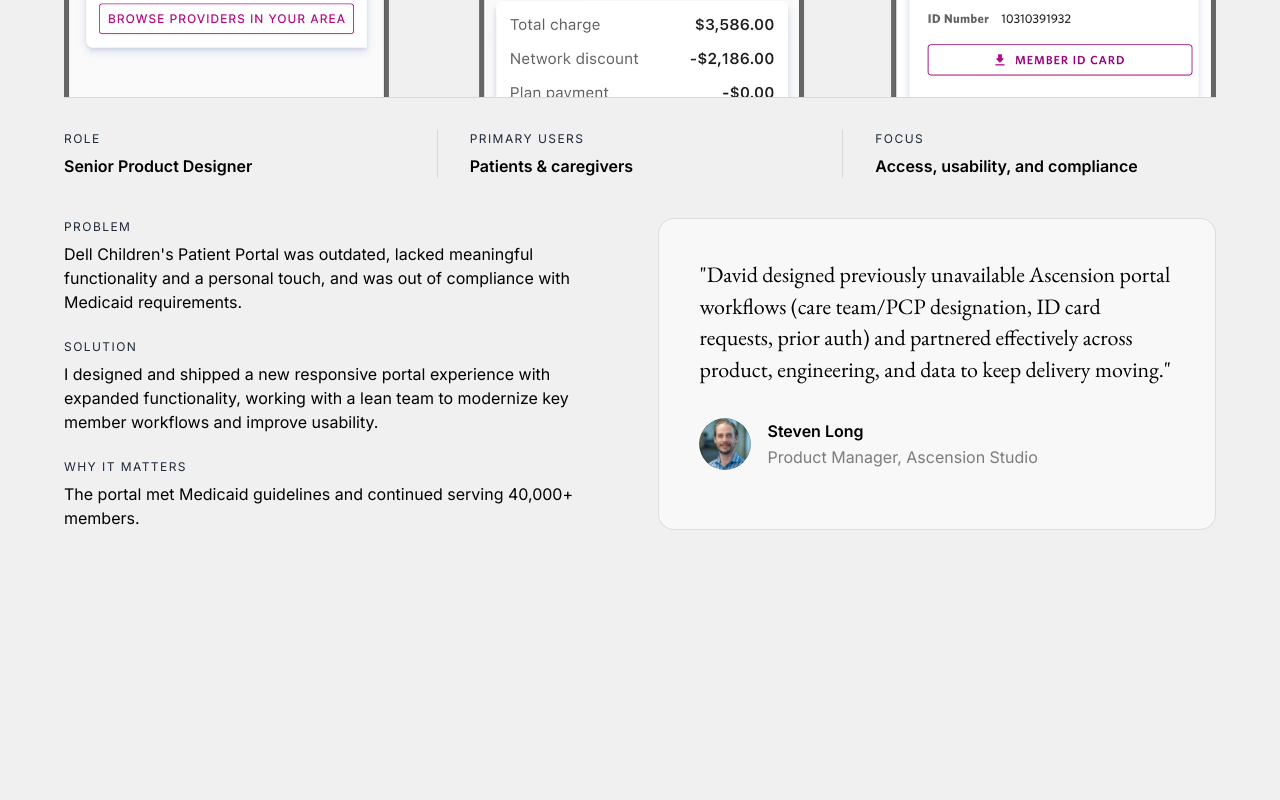
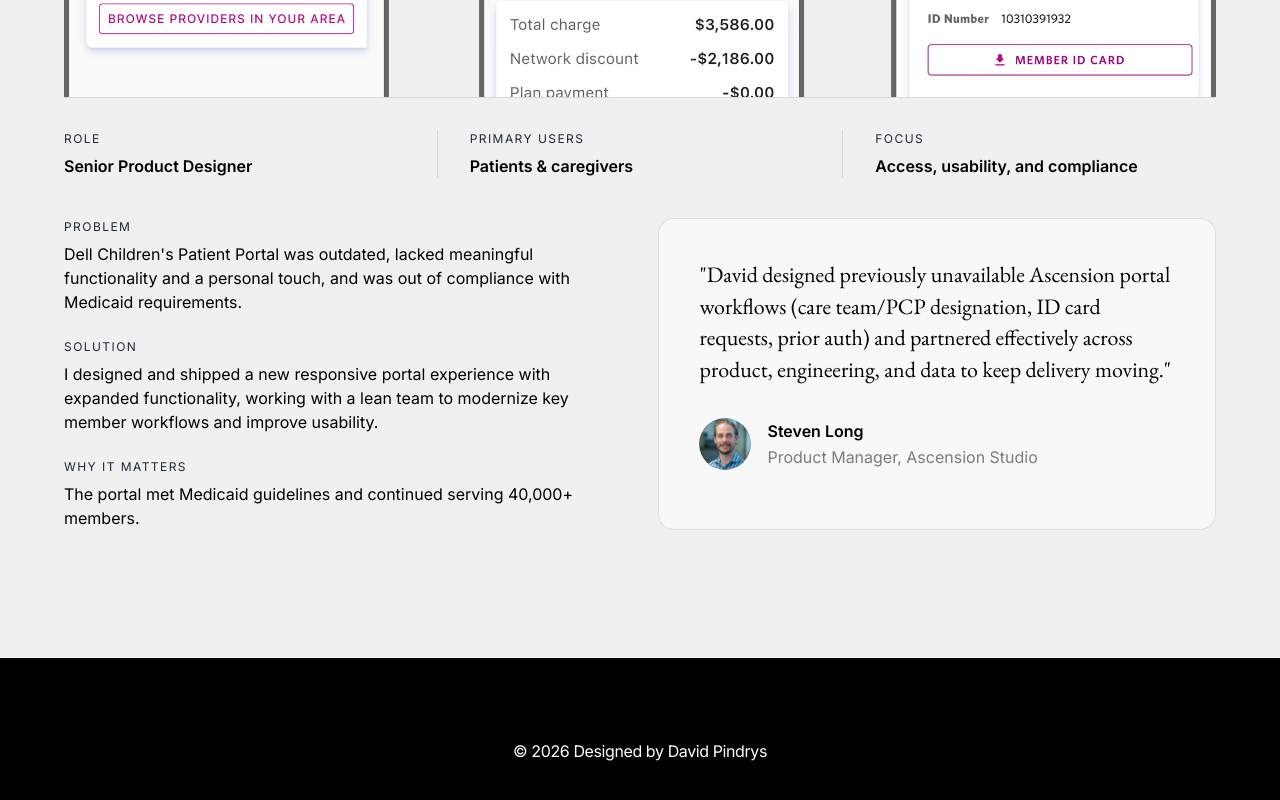
Before and after one commit to dpindrys/davidpindrys.com, a Next.js app: page / in a window 1280 px wide. Shown: the part 7407-8207 px from the top of the page. Before the commit the page ends 8065 px from the top, so only its background shows below. Built offline with nearby package versions, Linux system fonts and the light colour scheme.

Commit message:
Your message

```diff
--- /dev/null
+++ b/app/components/Footer.tsx
@@ -0,0 +1,9 @@
+export default function Footer() {
+  return (
+    <footer className="w-full bg-black px-8 py-16 text-center text-white sm:px-12 sm:py-20">
+      <p className="font-sans text-[15px] leading-relaxed tracking-tight sm:text-base">
+        © 2026 Designed by David Pindrys
+      </p>
+    </footer>
+  );
+}
--- a/app/page.tsx
+++ b/app/page.tsx
@@ -1,5 +1,6 @@
 import Header from "./components/Header";
 import Hero from "./components/Hero";
+import Footer from "./components/Footer";
 import LogoStrip from "./components/LogoStrip";
 import ProjectSection from "./components/ProjectSection";
 import type { CarouselSlide } from "./components/Carousel";
@@ -176,6 +177,7 @@ const ascensionProject = {
 
 export default function Home() {
   return (
+    <>
       <main className="min-h-screen overflow-x-visible bg-[#F0F0F0]">
         <div className="flex justify-center w-full overflow-x-visible px-8 lg:px-16">
           <div className="flex flex-col items-stretch w-full max-w-[1200px] gap-[160px] pt-12 pb-32 overflow-x-visible">
@@ -193,5 +195,7 @@ export default function Home() {
           </div>
         </div>
       </main>
+      <Footer />
+    </>
   );
 }
```
Lines whose indentation alone changed are shown as unchanged.
